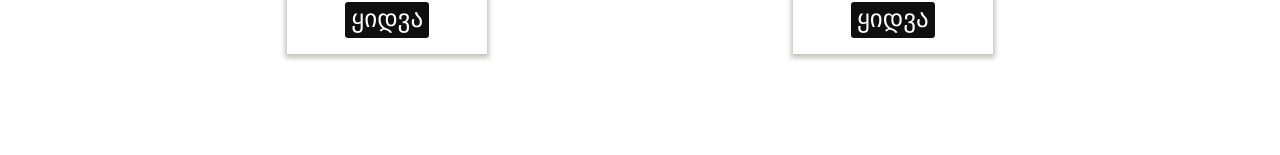
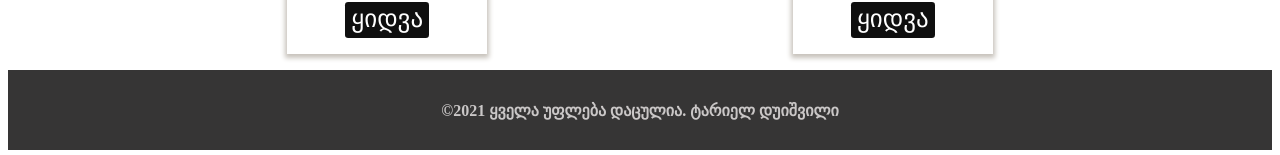
Before and after one commit to tarieli-d/Ecommerce-front, a React (Create React App) app: page / in a window 1280 px wide. Shown: the part 1062-1217 px from the top of the page. Before the commit the page ends 1124 px from the top, so only its background shows below. Built offline with nearby package versions, Linux system fonts and the light colour scheme.

Commit message:
2 files modified,footer added

```diff
--- a/src/App.js
+++ b/src/App.js
@@ -56,6 +56,8 @@ export default function App() {
   ))}
 
     </div>
+
+    <footer><div className='copyright'>©2021 ყველა უფლება დაცულია. ტარიელ დუიშვილი </div></footer>
   </>
   );
 }
--- a/src/style.css
+++ b/src/style.css
@@ -81,3 +81,19 @@ img{
   border:none;
   outline: none;
 }
+
+
+
+footer{
+  display: flex;
+  justify-content: center;
+  align-items: center;
+  width: 100%;
+  height: 5rem;
+  background: rgb(54, 53, 53);
+  color: rgb(202, 199, 199);
+  margin-top: 1rem;
+}
+.copyright{
+  font-weight: 900;
+}
```
